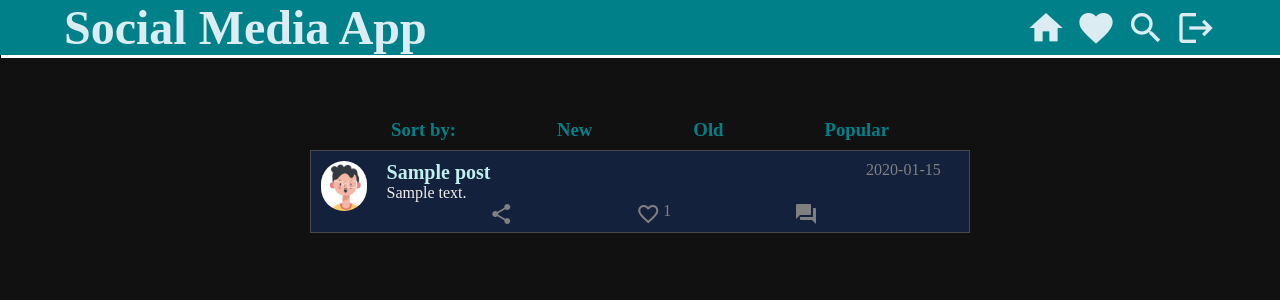
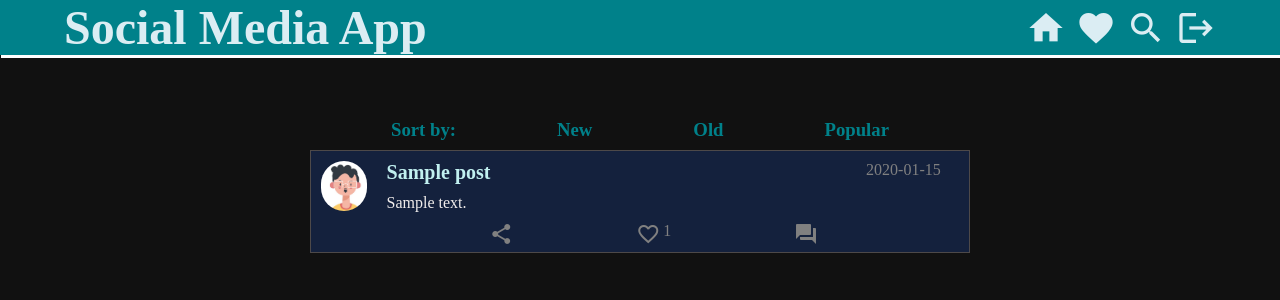
Before and after one commit to faseem619/Social-Media-App, a Flask app: page /home in a window 1280 px wide. Shown: the top 300 px of the page. Run offline with Flask 2, Linux system fonts and the light colour scheme; tables that the repository leaves empty hold one stand-in row (values such as "Sample post").

Commit message:
fixed spacing

```diff
--- a/static/home.css
+++ b/static/home.css
@@ -63,6 +63,7 @@ body {
   word-wrap: break-word;
   padding-left: 20px;
   color: rgb(241, 237, 236);
+  margin-bottom: 10px;
 }
 
 .post_icons div {
@@ -92,6 +93,7 @@ body {
   font-weight: bolder;
   padding-left: 20px;
   color: rgb(193, 240, 240);
+  margin-bottom: 10px;
 }
 
 .likes:hover {
@@ -172,8 +174,6 @@ a:hover {
   z-index: 2;
 }
 
-
-
 @media (min-width: 360px) and (max-width: 812px) {
   .post_inner_container {
     width: 95%;
@@ -200,7 +200,7 @@ a:hover {
     flex-direction: column;
     position: absolute;
     top: 115px;
-    right:-50px;
+    right: -50px;
     animation: ani 1s ease-in-out forwards;
     background-color: black;
     /* border: 1px solid white; */
@@ -208,19 +208,19 @@ a:hover {
     z-index: 2;
   }
 
-  @keyframes ani{
+  @keyframes ani {
     0% {
       right: -50px;
     }
-    100%{
+    100% {
       right: 30px;
     }
   }
-  @keyframes ani2{
+  @keyframes ani2 {
     0% {
       right: 30px;
     }
-    100%{
+    100% {
       right: -50px;
     }
   }
```
